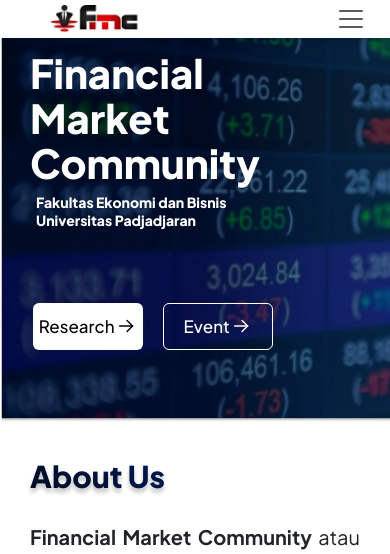
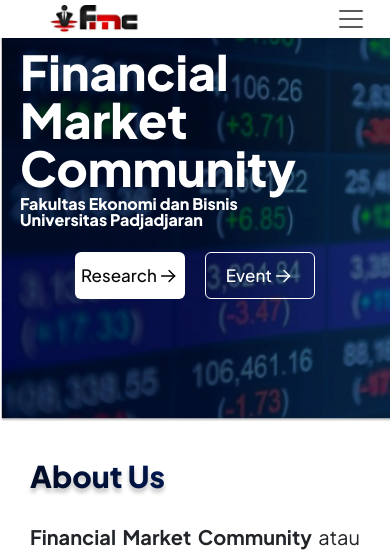
Before and after one commit to TLA-FMC-FEB/Website-FMC, a Flask app: page / in a window 390 px wide. Shown: the top 554 px of the page. Run offline with Flask 3, Linux system fonts and the light colour scheme.

Commit message:
homepage layout fix

```diff
--- a/static/styles/style.css
+++ b/static/styles/style.css
@@ -58,44 +37,40 @@ body {
     height: 100vh;
     width: 100%;
     color: white;
-    margin: 3em auto;
     padding: 0;
     background-image: url("/static/media/Hero Image FMC.webp");
     background-repeat: no-repeat;
     background-size: cover;
-
   }
 }
-
 
 @media (max-width: 991px) {
   .hero-banner .fmc-text {
     color: #FFF;
     font-family: "Plus Jakarta Sans";
-    font-size: 40px;
-    font-style: normal;
+    font-size: 7rem;
     font-weight: 800;
-    line-height: 45px;
-    padding: 10px;
-    margin-top: 40px;
+    line-height: 7rem;
+    padding: 3rem 0rem 0rem 1rem;
     margin-left: 20px;
   }
   .hero-banner .feb-unpad-text {
     color: #FFF;
-    font-size: 14px;
+    font-size: 2rem;
     font-style: normal;
     font-weight: 800;
     line-height: normal;
     margin-top: -20px;
-    padding: 10px 16px;
+    padding: 1em 16px;
   }
   .hero-banner .button {
+    position:absolute;
     display: flex;
     justify-content: center;
     gap: 20px;
-    margin-top: 3em;
-    padding: 2%;
-    margin-left: 25px;
+    left: 50%;
+    transform: translateX(-50%);
+    bottom: 5rem;
   }
 }
 
@@ -122,14 +95,46 @@ body {
 
   }
   .hero-banner .button {
+    position:absolute;
     display: flex;
     justify-content: center;
     gap: 20px;
-    margin-top: 0px;
+    left: 50%;
+    transform: translateX(-50%);
+    bottom: 6rem;
   }
 }
 
+@media (max-width: 700px) {
+  .hero-banner {
+    height: 50vh;
+  }
+  .hero-banner .fmc-text {
+    font-size: 4rem;
+    line-height: 4rem;
+    padding-left: 0;
+  }
+  .hero-banner .feb-unpad-text {
+    font-size: 1.5rem;
+    line-height: 1.5rem;
+  }
+  .hero-banner .button {
+    position: static;
+    transform: none;
+    margin: 0 auto;
+  }
+}
 
+@media (max-width: 400px) {
+  .hero-banner .fmc-text {
+    font-size: 3rem;
+    line-height: 3rem;
+  }
+  .hero-banner .feb-unpad-text {
+    font-size: 1rem;
+    line-height: 1rem;
+  }
+}
 
 .hero-banner .button .event-button {
   background: none;
```
Also changed, not shown: other parts of static/styles/style.css (+6 -133 lines).
